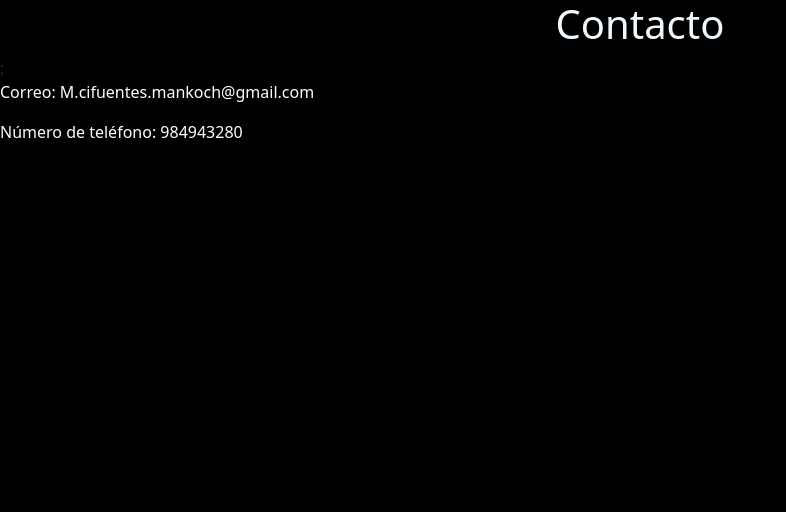
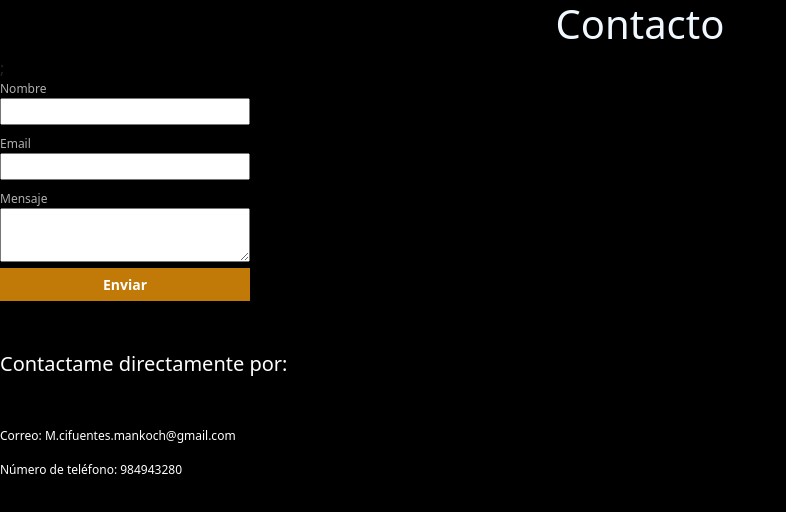
Before and after one commit to Theriomich/Portafolio, a React (Create React App) app: page /Contact in a window 1280 px wide. Shown: the top 512 px of the page, without its empty margins (0-786 px from the left). Built offline with nearby package versions, Linux system fonts and the light colour scheme.

Commit message:
agregue formulario con correo

```diff
--- a/package.json
+++ b/package.json
@@ -3,6 +3,7 @@
   "version": "0.1.0",
   "private": true,
   "dependencies": {
+    "@emailjs/browser": "^3.11.0",
     "@testing-library/jest-dom": "^5.16.5",
     "@testing-library/react": "^13.4.0",
     "@testing-library/user-event": "^13.5.0",
--- a/src/Components/Contact/Contact.css
+++ b/src/Components/Contact/Contact.css
@@ -2,3 +2,51 @@ h1, .TitleContact{
     color: aliceblue;
     text-align: center;
 }
+.field {
+    margin-bottom: 5px;
+
+
+  }
+
+  .field label {
+    display: block;
+    font-size: 12px;
+    color: #b0afaf;
+
+
+  }
+
+  .field input {
+    display: block;
+    min-width: 250px;
+    line-height: 1.5;
+    font-size: 14px;
+    margin-bottom: 10px;
+
+  }
+
+  input[type="submit"] {
+    display: block;
+    padding: 6px 30px;
+    font-size: 14px;
+    background-color: #c17a08;
+    color: #fff;
+    border: none;
+    font-weight: bold;
+  }
+  input[type="submit"]:hover {
+
+    background-color: #dc8c0b;
+
+  }
+
+  .subtitleContact{
+    color: #fff;
+    font-size: 20px;
+    margin-bottom: 4%;
+    margin-top: 4%;
+  }
+
+  .paragraph{
+    font-size: 12px;
+  }
--- a/src/Components/Contact/Contact.jsx
+++ b/src/Components/Contact/Contact.jsx
@@ -1,11 +1,44 @@
+import React, { useRef } from "react";
+import emailjs from "@emailjs/browser";
 import "./Contact.css";
 
 function Contact() {
+  const form = useRef();
+
+  const sendEmail = (e) => {
+    e.preventDefault();
+
+    emailjs
+      .sendForm(
+        "Contact_Mich",
+        "template_ugsje2l",
+        form.current,
+        "CGJJmH1sYuCRwf5T9"
+      )
+      .then(
+        (result) => {
+          console.log(result.text);
+        },
+        (error) => {
+          console.log(error.text);
+        }
+      );
+  };
   return (
     <>
       <h1 className="TitleContact">Contacto</h1>;
-      <p>Correo: M.cifuentes.mankoch@gmail.com</p>
-      <p>Número de teléfono: 984943280</p>
+      <form ref={form} onSubmit={sendEmail} className="field">
+        <label>Nombre</label>
+        <input type="text" name="user_name" />
+        <label>Email</label>
+        <input type="email" name="user_email" />
+        <label>Mensaje</label>
+        <textarea name="message" style={{ width: "250px" }} />
+        <input type="submit" value="Enviar" />
+      </form>
+      <h3 className="subtitleContact">Contactame directamente por:</h3>
+      <p className="paragraph">Correo: M.cifuentes.mankoch@gmail.com</p>
+      <p className="paragraph">Número de teléfono: 984943280</p>
     </>
   );
 }
```
Also changed, not shown: 1 other file (tests, documents, lock files or other folders).
